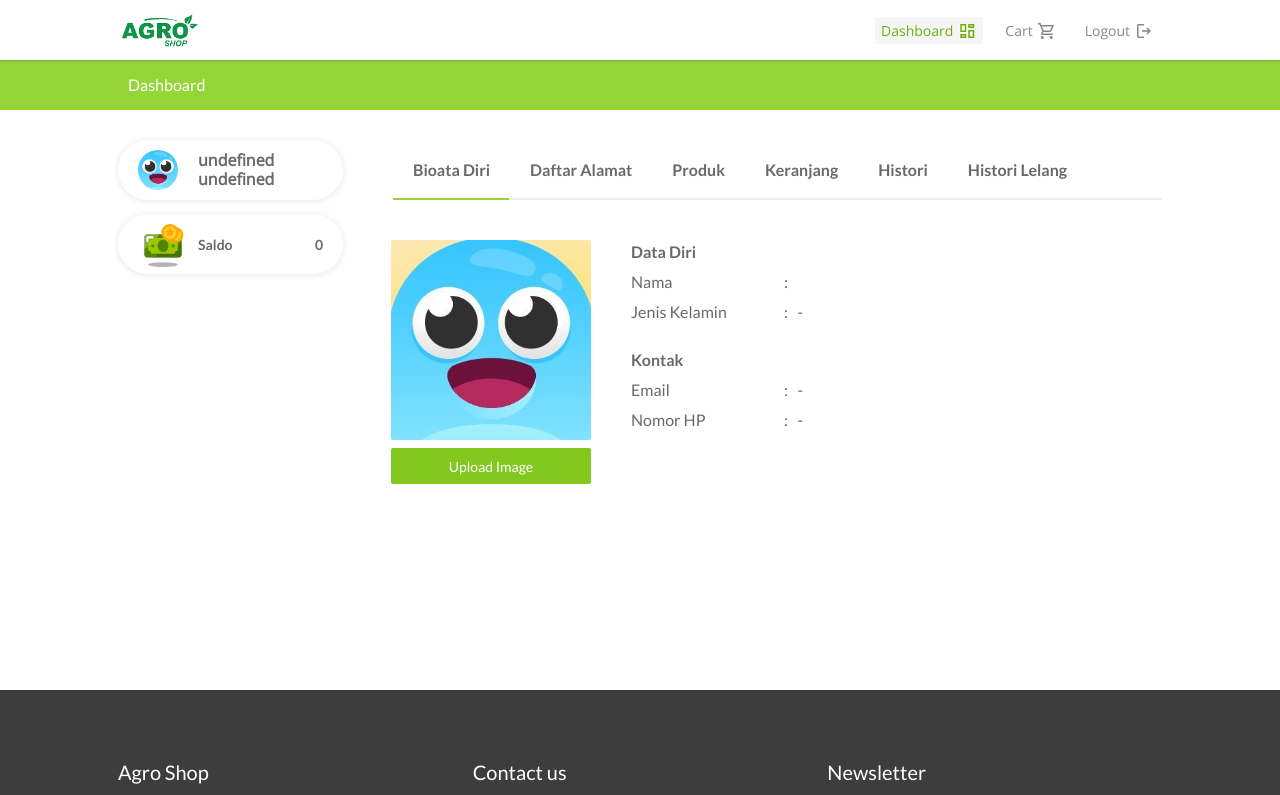
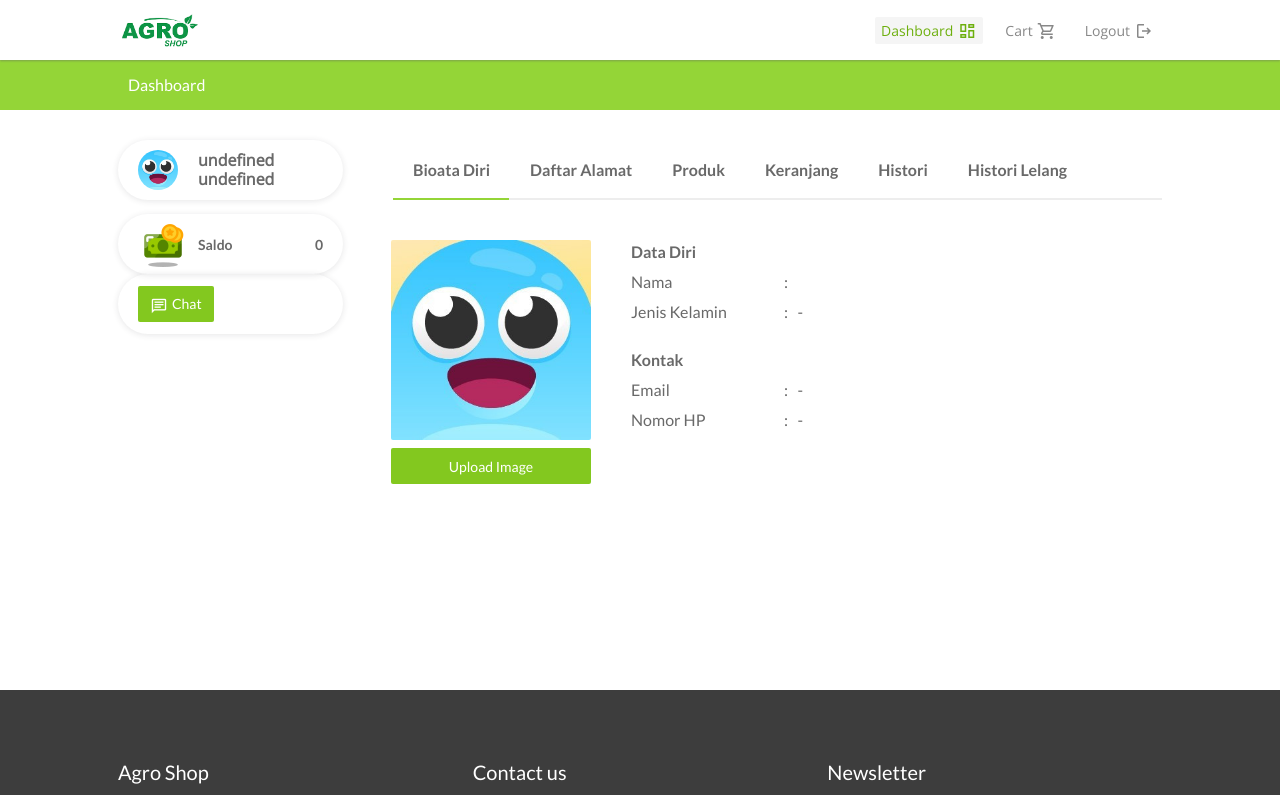
Before and after one commit to anshacerbia2/h8-final-project-client, a React (Create React App) app: page /dashboard/settings in a window 1280 px wide. Shown: the top 795 px of the page. Built offline with nearby package versions, Linux system fonts and the light colour scheme; no server answers; sample sign-in values are in the browser's storage.

Commit message:
layout update

```diff
--- a/src/pages/Dashboard.js
+++ b/src/pages/Dashboard.js
@@ -8,6 +8,7 @@ import { useSelector, useDispatch } from 'react-redux';
 import { fetchProducts, fetchProduct, deleteProduct, fetchSubCategories } from '../store/actions';
 import 'react-loading-skeleton/dist/skeleton.css';
 import { useLocation } from "react-router-dom";
+import { swalWithBootstrapButtons } from '../helpers';
 
 export default function Dashboard() {
   const navigate = useNavigate();
@@ -54,6 +55,19 @@ export default function Dashboard() {
     if (idx === 5) navigate('/dashboard/history-lelang');
   }
 
+  const renderChat = (e) => {
+    e.preventDefault()
+    if (!localStorage.getItem('access_token')) {
+      swalWithBootstrapButtons.fire({
+        title: '"Silahkan login dahulu"',
+        icon: 'warning',
+        timer: 3000,
+      });
+      return;
+    }
+    navigate(`/chat/${3}`)
+  }
+
   return (
     <div id="DashboardPage">
       <div className="detail-navbar">
@@ -82,6 +96,22 @@ export default function Dashboard() {
               <img src={cashAvatar} style={{ marginTop: '-5px' }} />
               <span style={{ flexGrow: '1', marginLeft: 10 }}>Saldo</span>
               <span>0</span>
+            </div>
+            <div style={{
+              height: 60, padding: 20, borderRadius: 30,
+              boxShadow: 'rgb(49 53 59 / 12%) 0px 1px 6px 0px', display: 'flex', alignItems: 'center', fontFamily: 'Lato', fontSize: 14, color: '#696969', fontWeight: 700
+            }}>
+              <div className="detail-cart-action">
+                <button
+                  id="openChat"
+                  className="btn custom-btn-1"
+                  style={{ marginTop: 0 }}
+                  onClick={renderChat}
+                >
+                  <span className="material-symbols-outlined">chat</span>
+                  <span>Chat</span>
+                </button>
+              </div>
             </div>
           </div>
           <div className="dashboard-content">
--- a/src/pages/DetailPage.js
+++ b/src/pages/DetailPage.js
@@ -174,6 +174,8 @@ export default function DetailPage() {
                     )}
                   </h6>
                 </div>
+                {
+                  user && user.id !== product.User.id ?
                     <div className="detail-cart-action">
                       <button
                         id="openChat"
@@ -184,7 +186,9 @@ export default function DetailPage() {
                         <span className="material-symbols-outlined">chat</span>
                         <span>Chat</span>
                       </button>
-                </div>
+                    </div> :
+                    <></>
+                }
               </div>
             </div>
             <div className="detail-sender">
@@ -194,7 +198,7 @@ export default function DetailPage() {
                   location_on
                 </span>
                 <p>
-                  Dikirim dari
+                  Dikirim dari &nbsp;
                   <span>
                     {
                       isLoading ? <Skeleton /> : product.User?.Addresses.find(v => v.default === true)?.city
--- a/src/pages/HomePage.js
+++ b/src/pages/HomePage.js
@@ -38,8 +38,7 @@ export default function HomePage() {
           <h3 className="display-4" style={{ fontFamily: 'Lato', fontWeight: '900' }}>Selamat datang di Agro Shop</h3>
           <p className="text-center" style={{ padding: "0 15rem", fontFamily: 'Lato', fontWeight: '600' }}>
             Belanja semua kebutuhan pangan sayuran dan buah mu disini, langsung
-            dari petani. Lorem ipsum dolor sit amet, consectetur adipisicing
-            elit. Sequi iure ducimus accusamus mollitia nisi.
+            dari petani.
           </p>
         </div>
       </div>
@@ -91,8 +90,7 @@ export default function HomePage() {
               <strong> Produk segar </strong>
             </h5>
             <p>
-              Lorem ipsum dolor sit amet consectetur adipisicing elit. Voluptates
-              a doloremque quam, corporis illo quisquam eum.
+              Beli kebutuhan rumah online produk langsung dari hasil panen petani.
             </p>
           </div>
           <div
@@ -116,8 +114,7 @@ export default function HomePage() {
               <strong> Pengiriman yang cepat</strong>
             </h5>
             <p>
-              Lorem ipsum dolor sit amet consectetur adipisicing elit. Voluptates
-              a doloremque quam, corporis illo quisquam eum.
+              Pengiriman yang cepat menjadi priorioritas kami, jangan khawatir produkmu datang terlambat.
             </p>
           </div>
           <div
@@ -141,8 +138,7 @@ export default function HomePage() {
               <strong>Pelayanan memuaskan</strong>
             </h5>
             <p>
-              Lorem ipsum dolor sit amet consectetur adipisicing elit. Voluptates
-              a doloremque quam, corporis illo quisquam eum.
+              Konsumen adalah raja, kami selalu berkomitmen untuk selalu meningkatkan kepuasan dan layanan pelanggan.
             </p>
           </div>
         </div>
```
Lines whose indentation alone changed are shown as unchanged.
